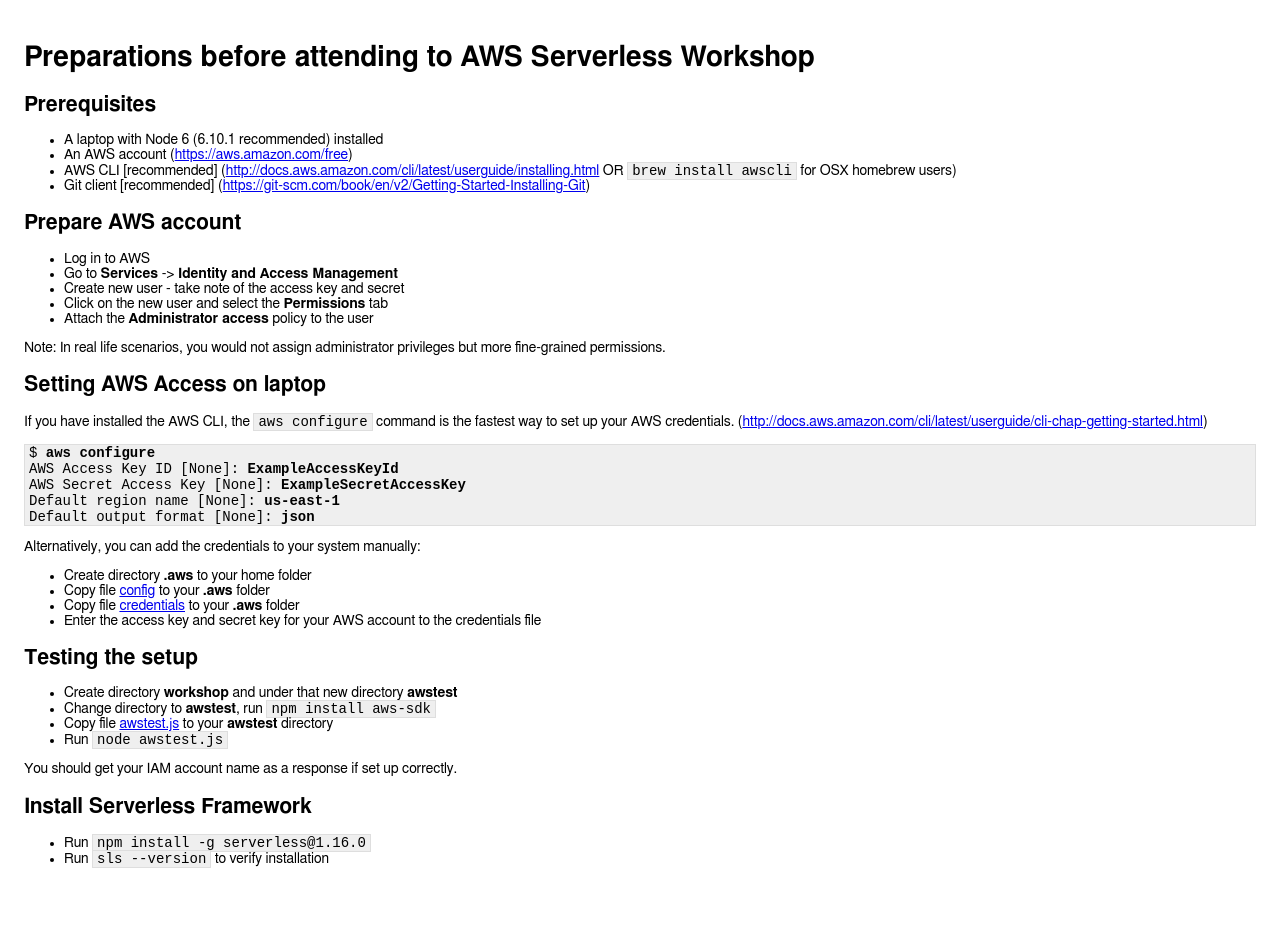
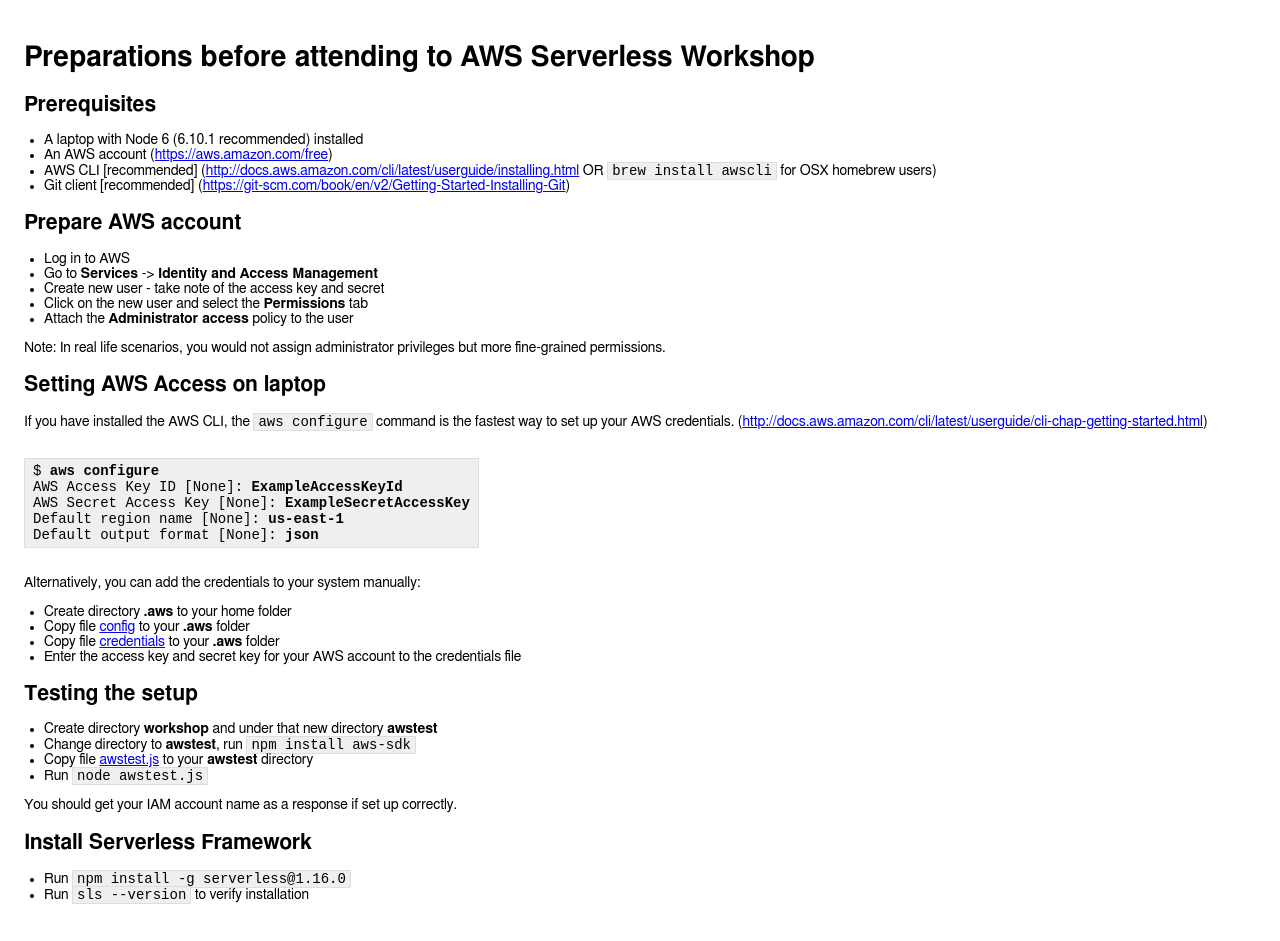
Before and after one commit to nordcloud/serverless.fi, a plain HTML site: page docs/workshop-preps/index.html in a window 1280 px wide. Before the commit the page ends 905 px from the top, so only its background shows below. Drawn offline with Linux system fonts and the light colour scheme.

Commit message:
change list padding and code block padding

```diff
--- a/docs/workshop-preps/style.css
+++ b/docs/workshop-preps/style.css
@@ -19,3 +19,12 @@ body {
   font-family: 'Courier New', Courier, 'Lucida Sans Typewriter', 'Lucida Typewriter', monospace;
   background-color: #EFEFEF;
 }
+
+p.code, div.code {
+  display: inline-block;
+  padding: 4px 8px;
+}
+
+ul {
+  padding-left: 20px;
+}
```
